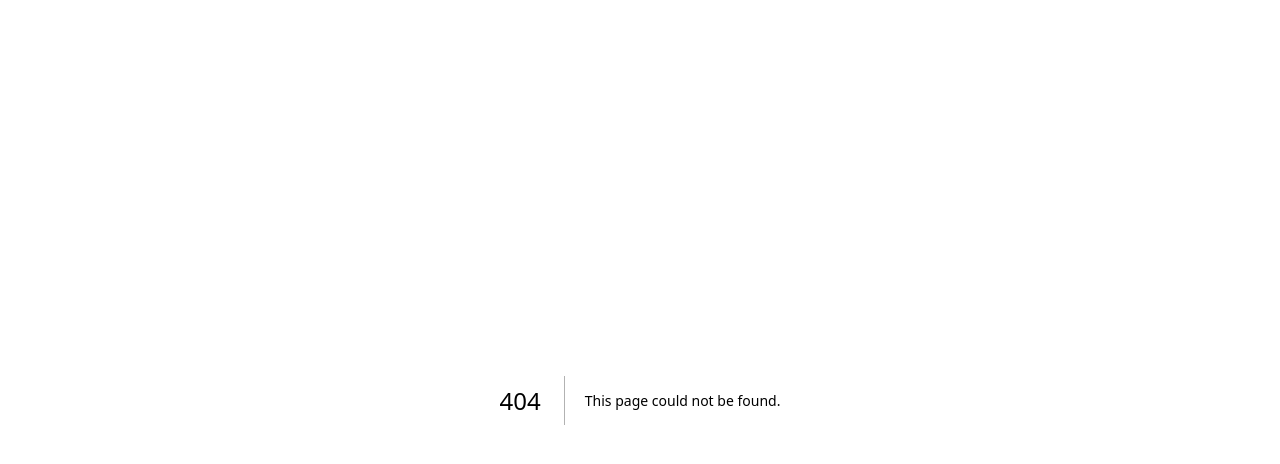
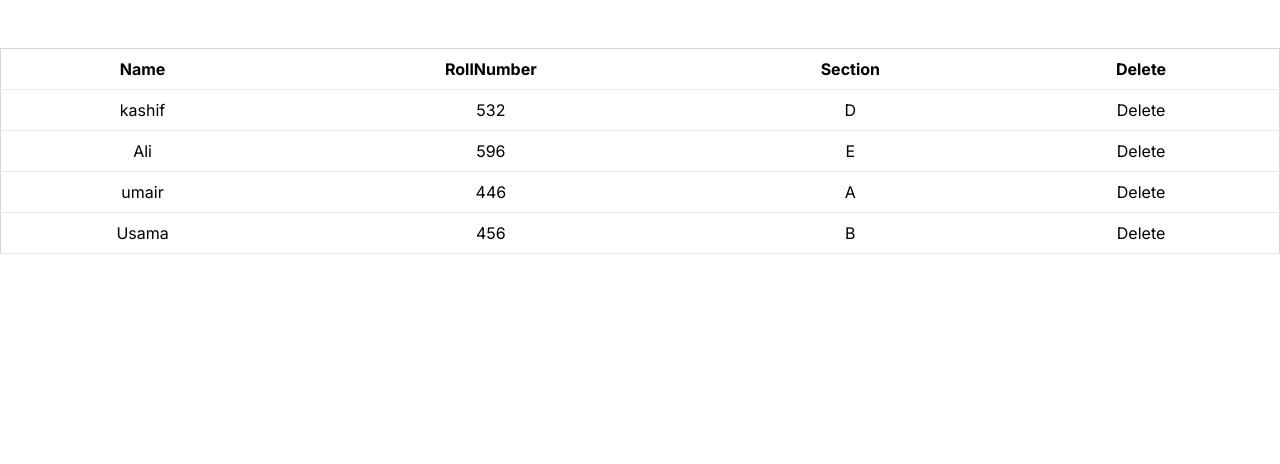
Before and after one commit to kashifjavaid1/Next-js, a Next.js app: page /condation in a window 1280 px wide. Before the commit this address had no page. Shown: the top 464 px of the page. Built offline with nearby package versions, Linux system fonts and the light colour scheme.

Commit message:
third working day

```diff
--- /dev/null
+++ b/app/condation/page.js
@@ -0,0 +1,61 @@
+"use client"
+import { useState } from "react";
+
+export default function Condition() {
+  const [students, setStudents] = useState([
+    {
+      "Name": "kashif",
+      "rollNumber": 532,
+      "Section": "D"
+    },
+    {
+      "Name": "Ali",
+      "rollNumber": 596,
+      "Section": "E"
+    },
+    {
+      "Name": "umair",
+      "rollNumber": 446,
+      "Section": "A"
+    },
+    {
+      "Name": "Usama",
+      "rollNumber": 456,
+      "Section": "B"
+    }
+  ]);
+
+  const deleteHandler = (studentRollNumber) => {
+    const newStudents = students.filter((student) => {
+      return studentRollNumber !== student.rollNumber;
+    });
+    setStudents(newStudents);
+  };
+
+  return (
+    <div className="container mx-auto py-12">
+      <table className="min-w-full bg-white border border-gray-300">
+        <thead>
+          <tr>
+            <th className="py-2 px-4 border-b">Name</th>
+            <th className="py-2 px-4 border-b">RollNumber</th>
+            <th className="py-2 px-4 border-b">Section</th>
+            <th className="py-2 px-4 border-b">Delete</th>
+          </tr>
+        </thead>
+        <tbody>
+          {students.map((item, index) => (
+            <tr key={index}>
+              <td className="text-center py-2 px-4 border-b">{item.Name}</td>
+              <td className="text-center py-2 px-4 border-b">{item.rollNumber}</td>
+              <td className="text-center py-2 px-4 border-b">{item.Section}</td>
+              <td className="text-center py-2 px-4 border-b">
+                <button onClick={() => deleteHandler(item.rollNumber)}>Delete</button>
+              </td>
+            </tr>
+          ))}
+        </tbody>
+      </table>
+    </div>
+  );
+}
--- a/app/page.js
+++ b/app/page.js
@@ -1,9 +1,12 @@
 import Image from 'next/image'
 import Header from './(compoents)/header/Header'
+import Link from 'next/link'
 
 export default function Home() {
   return (
     <>
+    <Link href={"/condation"}>Condition page</Link>
+    <br></br>
    <h1 className='text-center py-6'>Home page</h1>
 
    <Header title="First Compoents" sorce="next.svg"/>
```
